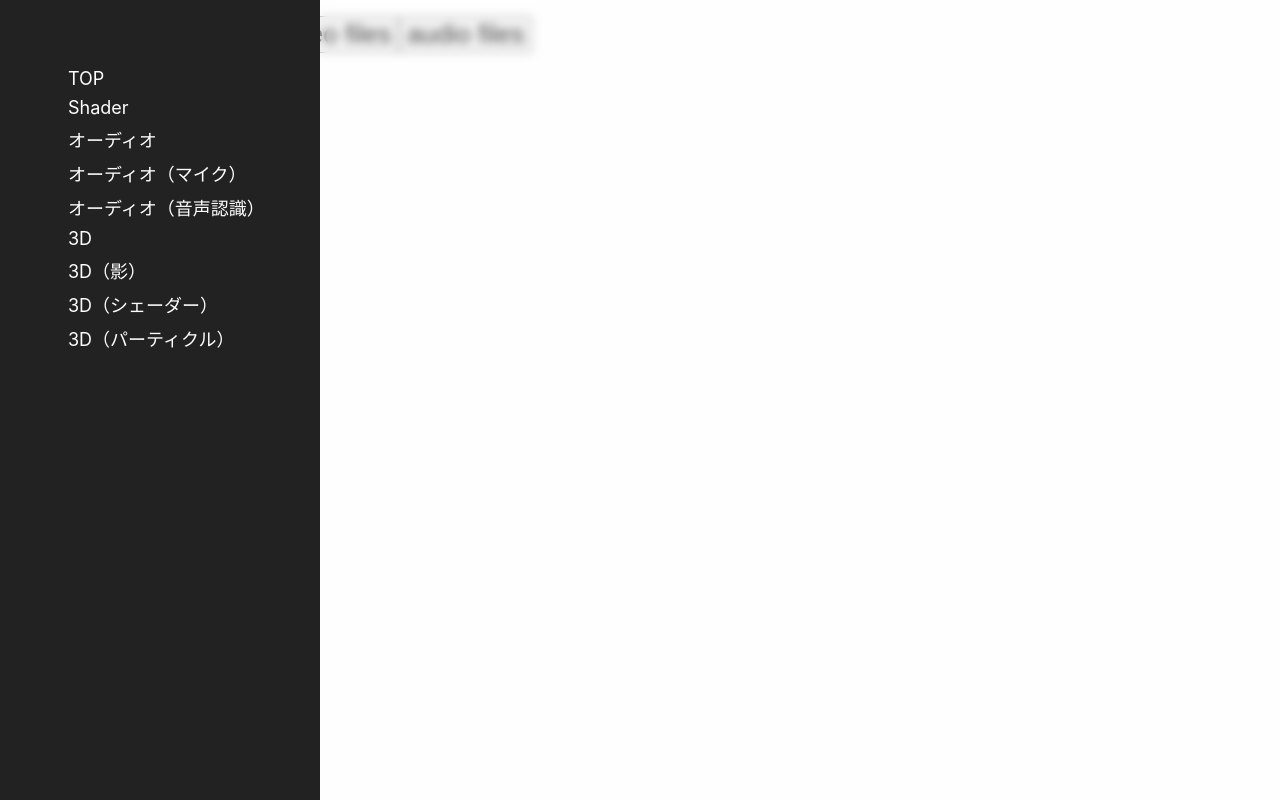
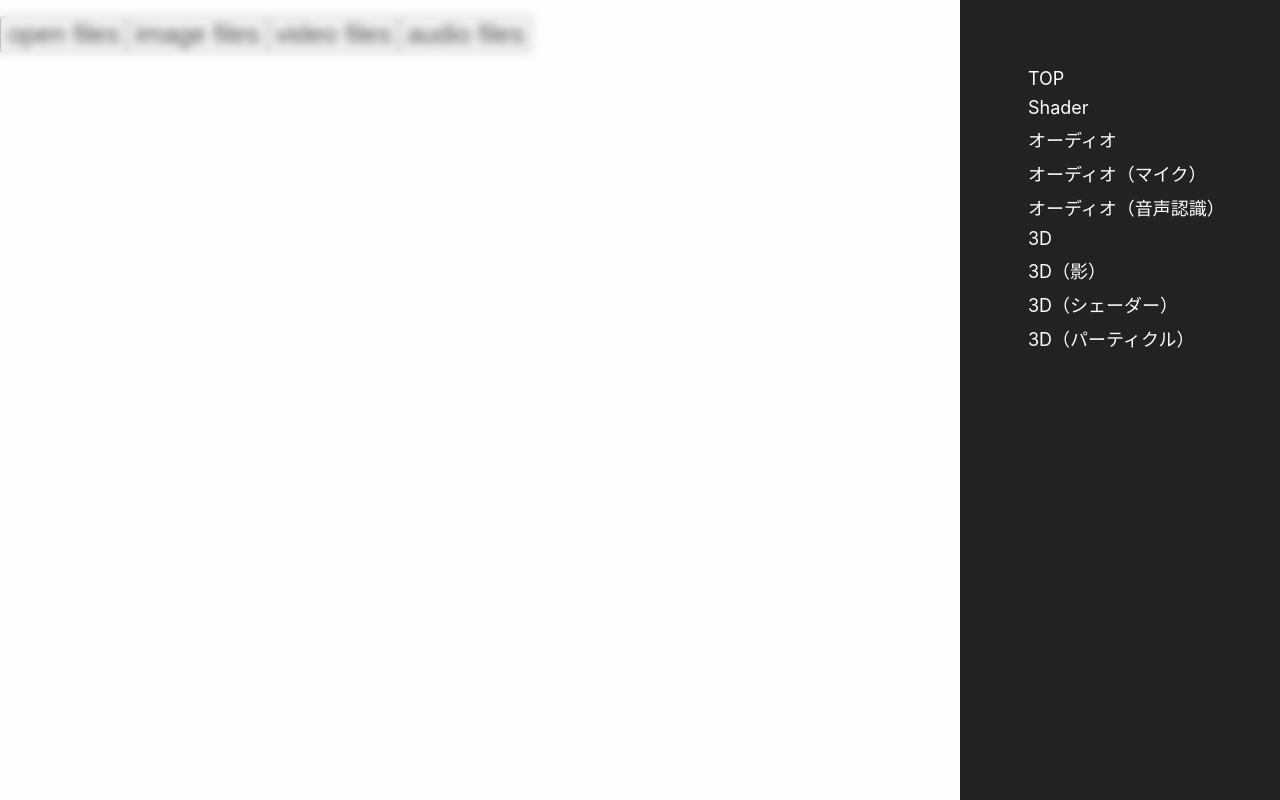
Before and after one commit to isihigameKoudai/utils, a React (Vite) app: page / in a window 1280 px wide. Both pictures are taken after a click on the button "Menu". Built offline with nearby package versions, Linux system fonts and the light colour scheme.

Commit message:
fix design

```diff
--- a/src/Route/Router.tsx
+++ b/src/Route/Router.tsx
@@ -12,7 +12,7 @@ export const NavigationHeader: React.FC = () => {
       <button style={{
         position: 'fixed',
         top: 10,
-        left: 10
+        right: 10
       }} onClick={() => setIsOpen(true)}>Menu</button>
       {
         isOpen && (
--- a/src/components/Menu.tsx
+++ b/src/components/Menu.tsx
@@ -14,9 +14,16 @@ const Menu: React.FC<{ onClose: () => void }> = ({ onClose }) => {
         right: 0,
         zIndex: 0,
         display: 'grid',
-        gridTemplateColumns: '320px 1fr'
+        gridTemplateColumns: '1fr 320px'
       }}
     >
+      <div
+        onClick={onClose}
+        style={{
+          background: 'rgba(250, 250, 250, 0.3)',
+          backdropFilter: 'blur(4px)'
+        }}
+      />
       <nav style={{
         background: '#222222',
         margin: 0,
@@ -40,13 +47,6 @@ const Menu: React.FC<{ onClose: () => void }> = ({ onClose }) => {
         }
         </ul>
       </nav>
-      <div
-        onClick={onClose}
-        style={{
-          background: 'rgba(250, 250, 250, 0.3)',
-          backdropFilter: 'blur(4px)'
-        }}
-      />
     </div>
   )
 }
```
